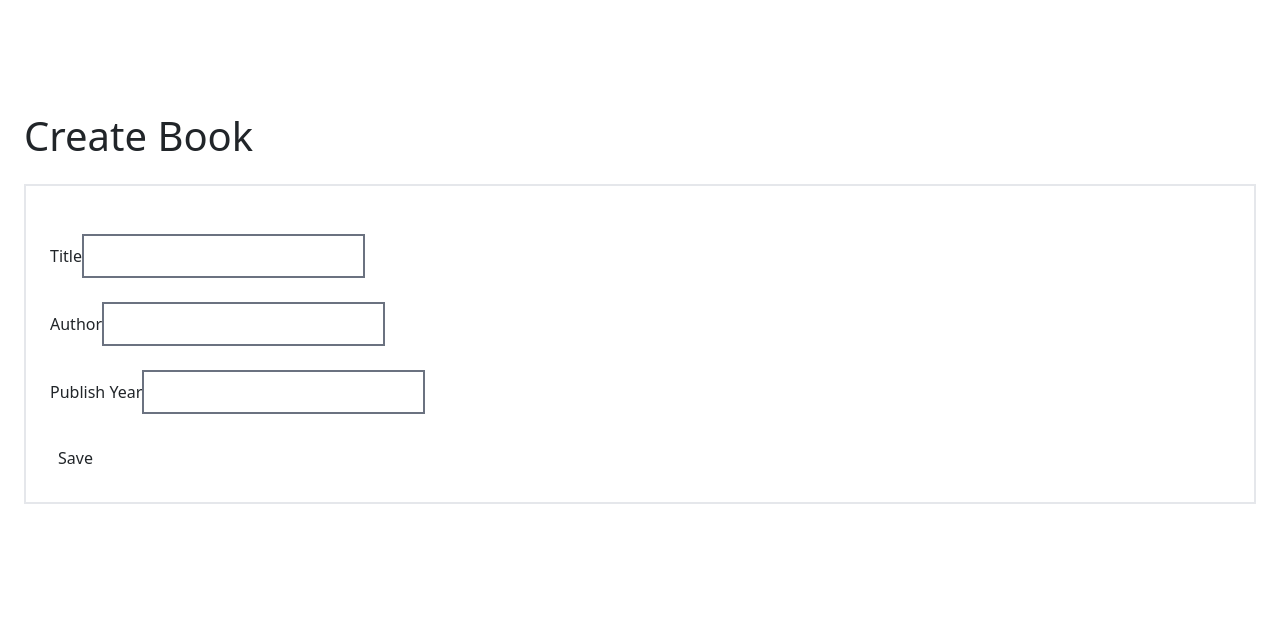
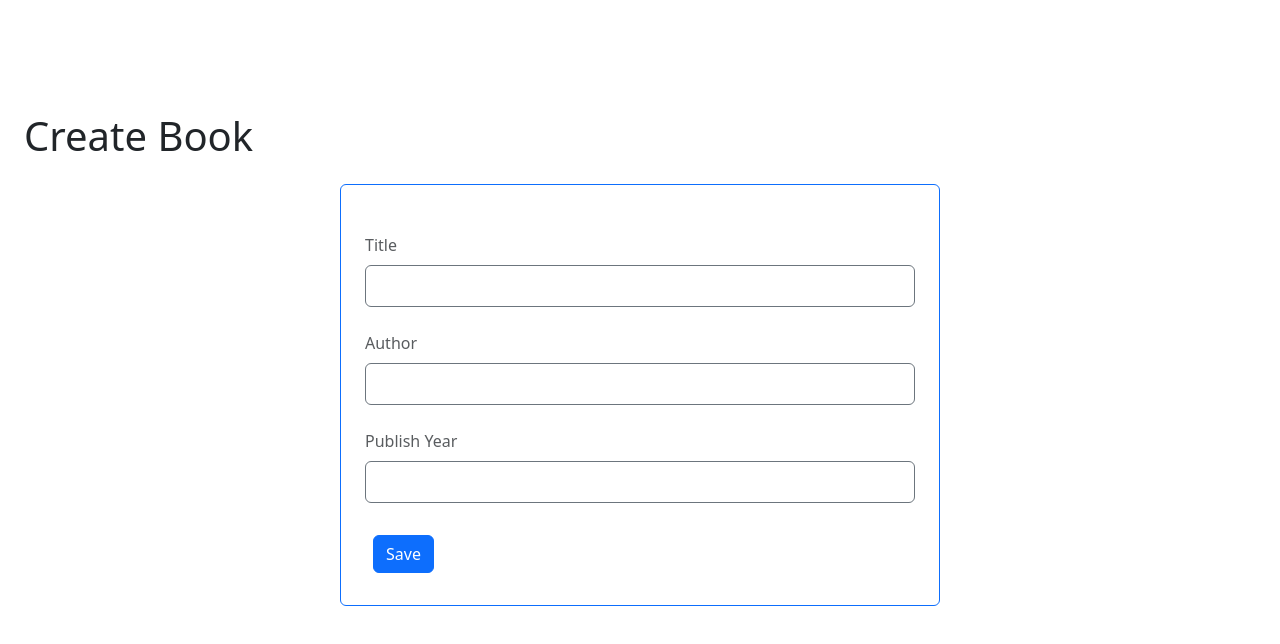
Before and after one commit to Sandalu-Xe/Book_Store, a React (Vite) app in the folder Client/: page /books/create in a window 1280 px wide. Shown: the top 644 px of the page. Built offline with nearby package versions, Linux system fonts and the light colour scheme.

Commit message:
add show

```diff
--- a/Client/pages/CreateBook.jsx
+++ b/Client/pages/CreateBook.jsx
@@ -4,6 +4,7 @@ import Spinner from '../Components/Spinner';
 import axios from 'axios';
 import { useNavigate } from 'react-router-dom';
 import { useSnackbar } from 'notistack';
+import { Form, Button, Container, Row, Col, Card } from 'react-bootstrap';
 
 const CreateBooks = () => {
   const [title, setTitle] = useState('');
@@ -36,43 +37,51 @@ const CreateBooks = () => {
   };
 
   return (
-    <div className='p-4'>
-      <BackButton />
-      <h1 className='text-3xl my-4'>Create Book</h1>
-      {loading ? <Spinner /> : ''}
-      <div className='flex flex-col border-2 border-sky-400 rounded-xl w-[600px] p-4 mx-auto'>
-        <div className='my-4'>
-          <label className='text-xl mr-4 text-gray-500'>Title</label>
-          <input
-            type='text'
+
+<div className='p-4'>
+  <BackButton />
+  <h1 className='text-3xl my-4'>Create Book</h1>
+  {loading && <Spinner animation="border" />}
+  <Container className="d-flex justify-content-center">
+    <Card border="primary" className="p-4 w-100" style={{ maxWidth: '600px' }}>
+      <Form>
+        <Form.Group controlId="formTitle" className="my-4">
+          <Form.Label className="text-muted text-xl">Title</Form.Label>
+          <Form.Control
+            type="text"
             value={title}
             onChange={(e) => setTitle(e.target.value)}
-            className='border-2 border-gray-500 px-4 py-2 w-full'
+            className="border border-secondary px-4 py-2"
           />
-        </div>
-        <div className='my-4'>
-          <label className='text-xl mr-4 text-gray-500'>Author</label>
-          <input
-            type='text'
+        </Form.Group>
+
+        <Form.Group controlId="formAuthor" className="my-4">
+          <Form.Label className="text-muted text-xl">Author</Form.Label>
+          <Form.Control
+            type="text"
             value={author}
             onChange={(e) => setAuthor(e.target.value)}
-            className='border-2 border-gray-500 px-4 py-2  w-full '
+            className="border border-secondary px-4 py-2"
           />
-        </div>
-        <div className='my-4'>
-          <label className='text-xl mr-4 text-gray-500'>Publish Year</label>
-          <input
-            type='number'
+        </Form.Group>
+
+        <Form.Group controlId="formPublishYear" className="my-4">
+          <Form.Label className="text-muted text-xl">Publish Year</Form.Label>
+          <Form.Control
+            type="number"
             value={publishYear}
             onChange={(e) => setPublishYear(e.target.value)}
-            className='border-2 border-gray-500 px-4 py-2  w-full '
+            className="border border-secondary px-4 py-2"
           />
-        </div>
-        <button className='p-2 bg-sky-300 m-8' onClick={handleSaveBook}>
+        </Form.Group>
+
+        <Button variant="primary" className="m-2" onClick={handleSaveBook}>
           Save
-        </button>
-      </div>
-    </div>
+        </Button>
+      </Form>
+    </Card>
+  </Container>
+</div>
   );
 }
 
```
